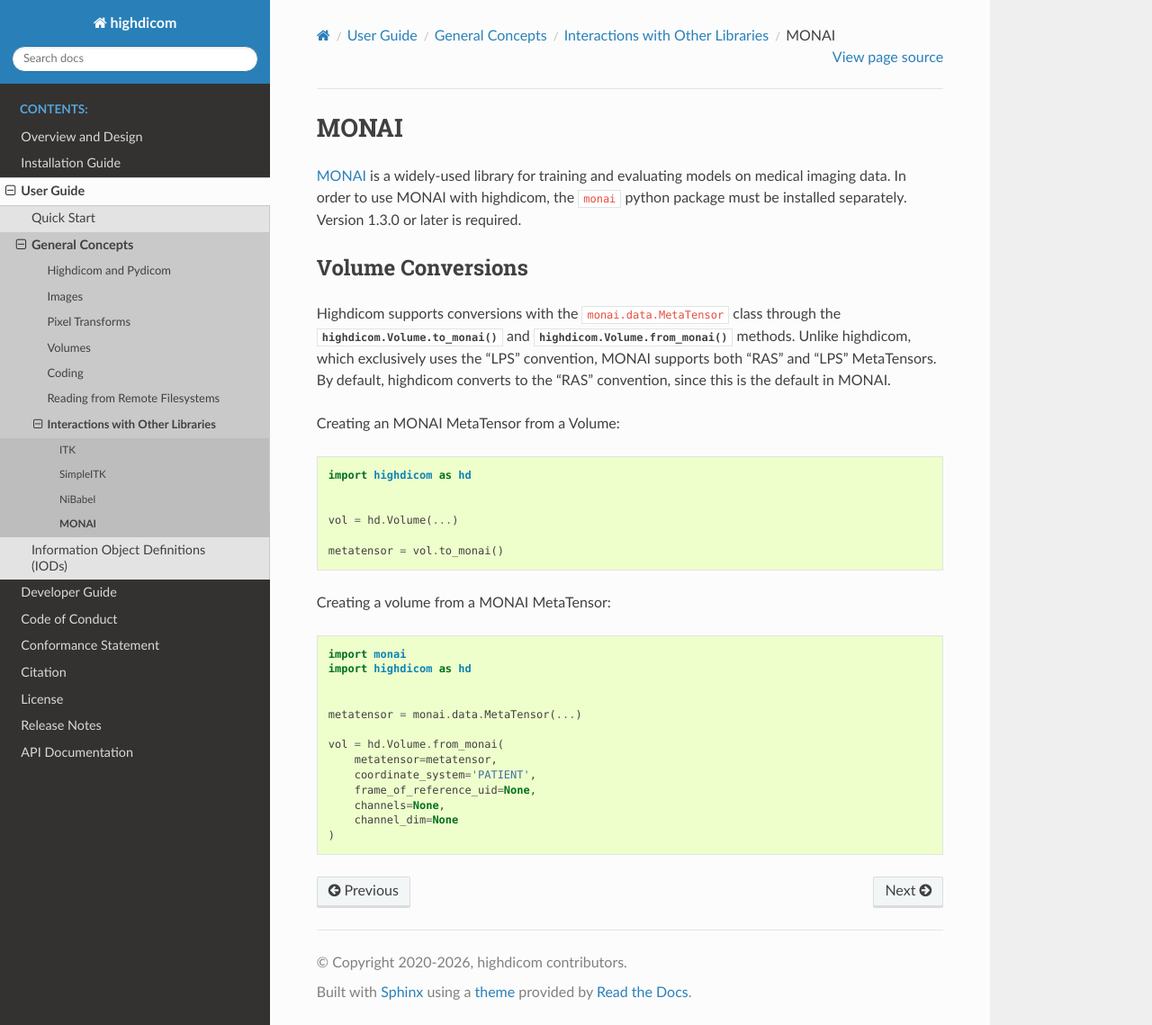
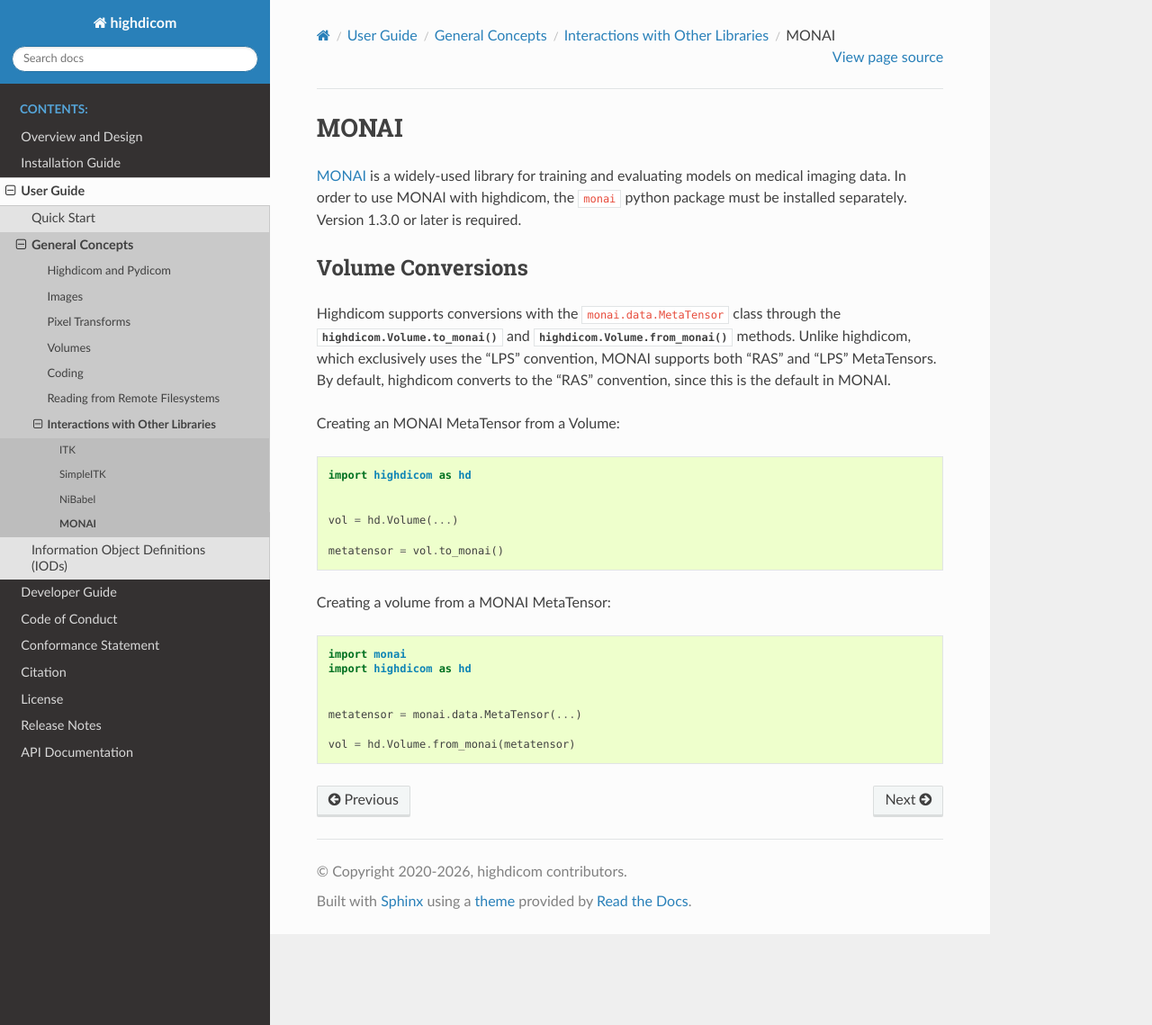
Before and after one commit to ImagingDataCommons/highdicom, a Sphinx documentation site: the page built from docs/monai_lib.rst, in a window 1280 px wide and 1139 px high. Shown: the whole window at 90% size. Built offline with Sphinx 7.4.7 and the Read the Docs theme 3.1.0, drawn with Linux system fonts in a browser that asks for light colours.

Commit message:
Update docs/monai_lib.rst
Co-authored-by: Chris Bridge <chrisbridge44@googlemail.com>

```diff
--- a/docs/monai_lib.rst
+++ b/docs/monai_lib.rst
@@ -39,13 +39,7 @@
 
     metatensor = monai.data.MetaTensor(...)
 
-    vol = hd.Volume.from_monai(
-        metatensor=metatensor,
-        coordinate_system='PATIENT',
-        frame_of_reference_uid=None,
-        channels=None,
-        channel_dim=None
-    )
+    vol = hd.Volume.from_monai(metatensor)
 
 
 .. _`MONAI`: https://project-monai.github.io/
```
